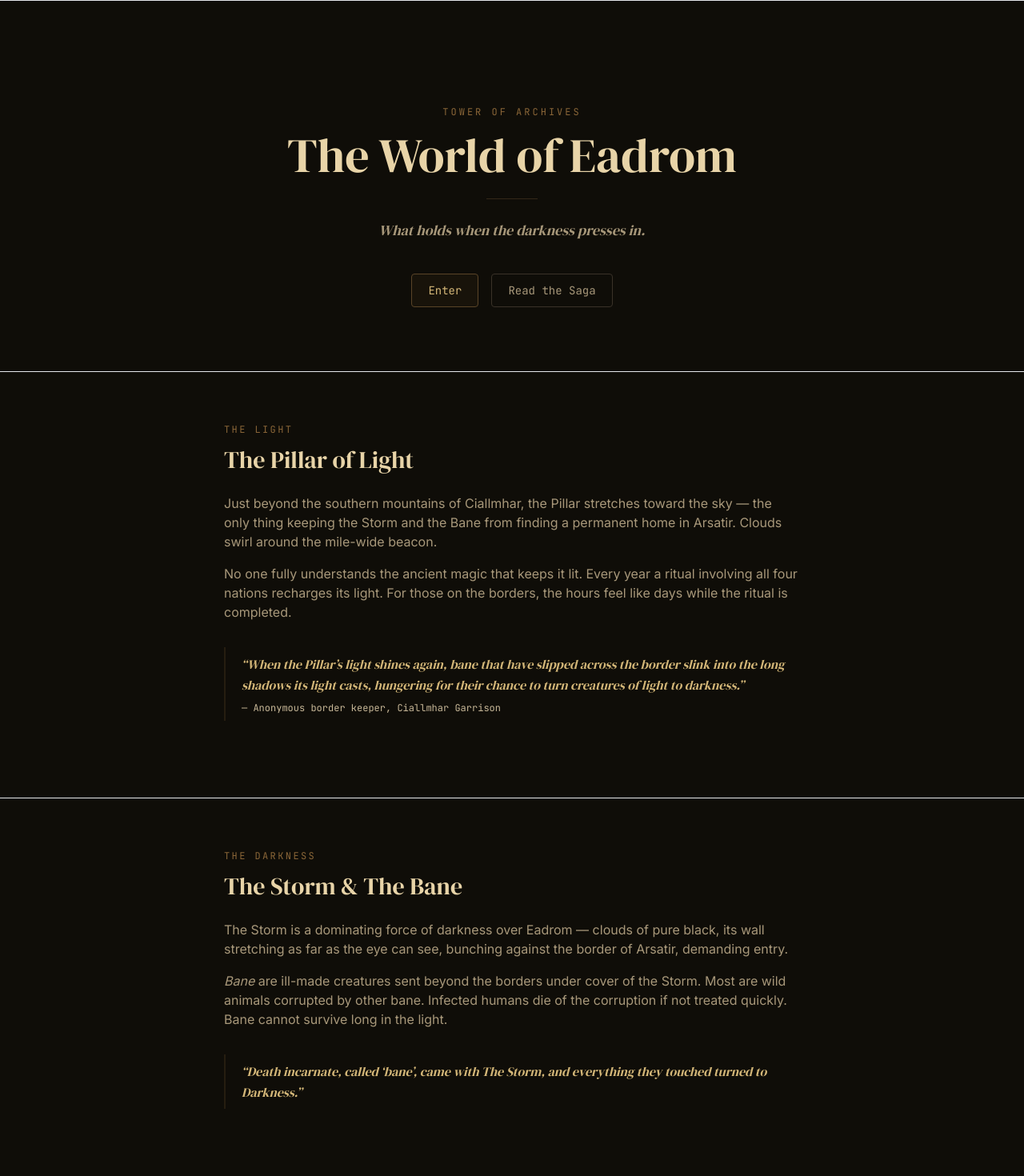
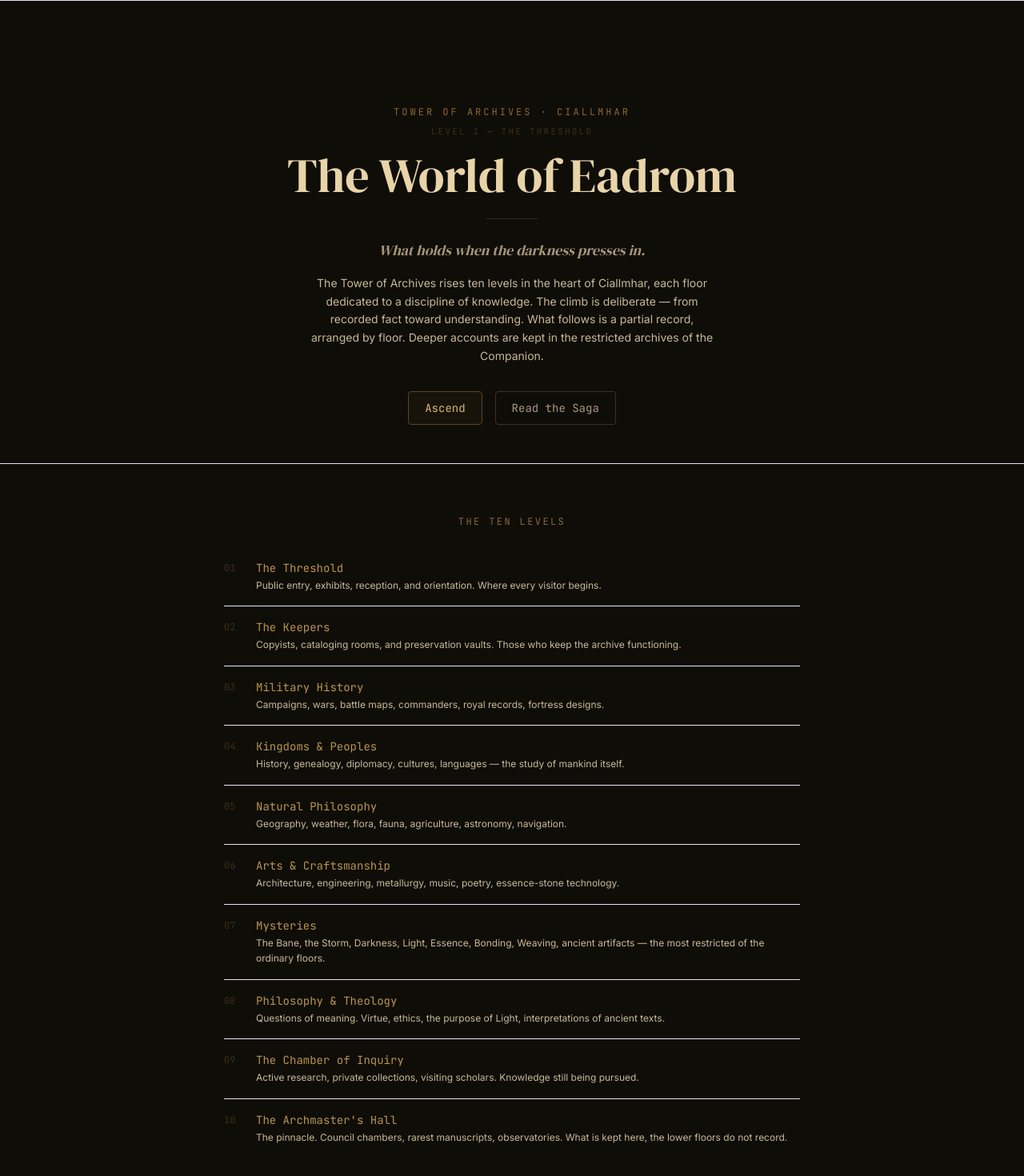
Before and after one commit to naurm/darkland-saga-website, a Next.js app: page /world-of-eadrom in a window 1280 px wide. Shown: the part 60-1530 px from the top of the page at 80% size. Built offline with nearby package versions, Linux system fonts and the light colour scheme.

Commit message:
Restructure World of Eadrom as Tower of Archives: page flows as an ascent through the ten levels. Each lore section tagged with its floor. Overview section maps all levels. Coda points to Companion Archive for deeper records.

```diff
--- a/app/world-of-eadrom/page.tsx
+++ b/app/world-of-eadrom/page.tsx
@@ -1,11 +1,29 @@
 import Link from "next/link"
+
+const floors = [
+  { level: 1, name: "The Threshold", desc: "Public entry, exhibits, reception, and orientation. Where every visitor begins." },
+  { level: 2, name: "The Keepers", desc: "Copyists, cataloging rooms, and preservation vaults. Those who keep the archive functioning." },
+  { level: 3, name: "Military History", desc: "Campaigns, wars, battle maps, commanders, royal records, fortress designs." },
+  { level: 4, name: "Kingdoms & Peoples", desc: "History, genealogy, diplomacy, cultures, languages — the study of mankind itself." },
+  { level: 5, name: "Natural Philosophy", desc: "Geography, weather, flora, fauna, agriculture, astronomy, navigation." },
+  { level: 6, name: "Arts & Craftsmanship", desc: "Architecture, engineering, metallurgy, music, poetry, essence-stone technology." },
+  { level: 7, name: "Mysteries", desc: "The Bane, the Storm, Darkness, Light, Essence, Bonding, Weaving, ancient artifacts — the most restricted of the ordinary floors." },
+  { level: 8, name: "Philosophy & Theology", desc: "Questions of meaning. Virtue, ethics, the purpose of Light, interpretations of ancient texts." },
+  { level: 9, name: "The Chamber of Inquiry", desc: "Active research, private collections, visiting scholars. Knowledge still being pursued." },
+  { level: 10, name: "The Archmaster's Hall", desc: "The pinnacle. Council chambers, rarest manuscripts, observatories. What is kept here, the lower floors do not record." },
+]
 
 export default function WorldOfEadromPage() {
   return (
     <>
-      {/* Chamber 1: Threshold */}
-      <section className="mx-auto max-w-4xl px-6 pt-32 pb-20 text-center">
-        <p className="font-mono text-xs uppercase tracking-[0.25em] text-ember-500 mb-4">Tower of Archives</p>
+      {/* Level 1 — The Threshold */}
+      <section className="mx-auto max-w-4xl px-6 pt-32 pb-12 text-center">
+        <p className="font-mono text-xs uppercase tracking-[0.25em] text-ember-500 mb-2">
+          Tower of Archives &middot; Ciallmhar
+        </p>
+        <p className="font-mono text-[11px] uppercase tracking-[0.2em] text-ember-700 mb-4">
+          Level 1 &mdash; The Threshold
+        </p>
         <h1 className="font-display text-4xl sm:text-5xl md:text-6xl text-ember-200 leading-tight text-balance">
           The World of Eadrom
         </h1>
@@ -13,15 +31,49 @@ export default function WorldOfEadromPage() {
         <p className="mt-6 text-lg text-parchment-400 leading-relaxed max-w-xl mx-auto font-display italic">
           What holds when the darkness presses in.
         </p>
-        <div className="mt-10 flex flex-col sm:flex-row items-center justify-center gap-4">
-          <Link href="#the-pillar" className="inline-flex items-center gap-2 rounded border border-ember-600 bg-ember-700/20 px-5 py-2.5 font-mono text-sm text-ember-300 hover:bg-ember-700/40 transition-all">Enter</Link>
+        <p className="mt-4 text-sm text-parchment-500 max-w-lg mx-auto leading-relaxed">
+          The Tower of Archives rises ten levels in the heart of Ciallmhar, each floor dedicated
+          to a discipline of knowledge. The climb is deliberate — from recorded fact toward
+          understanding. What follows is a partial record, arranged by floor. Deeper accounts
+          are kept in the restricted archives of the Companion.
+        </p>
+        <div className="mt-8 flex flex-col sm:flex-row items-center justify-center gap-4">
+          <Link href="#floor-overview" className="inline-flex items-center gap-2 rounded border border-ember-600 bg-ember-700/20 px-5 py-2.5 font-mono text-sm text-ember-300 hover:bg-ember-700/40 transition-all">Ascend</Link>
           <Link href="/books" className="inline-flex items-center gap-2 rounded border border-parchment-700 px-5 py-2.5 font-mono text-sm text-parchment-400 hover:border-ember-700 hover:text-ember-300 transition-all">Read the Saga</Link>
         </div>
       </section>
 
-      {/* The Pillar of Light */}
+      {/* Tower Overview */}
+      <section id="floor-overview" className="border-t border-ember-dim/40">
+        <div className="mx-auto max-w-3xl px-6 py-16">
+          <p className="font-mono text-xs uppercase tracking-[0.2em] text-ember-500 mb-6 text-center">
+            The Ten Levels
+          </p>
+          <div className="space-y-0">
+            {floors.map((floor, i) => (
+              <div
+                key={floor.level}
+                className={`flex gap-4 py-4 ${
+                  i < floors.length - 1 ? "border-b border-ember-dim/20" : ""
+                }`}
+              >
+                <span className="font-mono text-xs text-ember-700 w-6 flex-shrink-0 pt-0.5">
+                  {String(floor.level).padStart(2, "0")}
+                </span>
+                <div>
+                  <p className="font-mono text-sm text-ember-400">{floor.name}</p>
+                  <p className="text-xs text-parchment-500 mt-0.5 leading-relaxed">{floor.desc}</p>
+                </div>
+              </div>
+            ))}
+          </div>
+        </div>
+      </section>
+
+      {/* Level 3 — Military History: The Pillar of Light */}
       <section id="the-pillar" className="border-t border-ember-dim/40">
         <div className="mx-auto max-w-3xl px-6 py-16">
+          <p className="font-mono text-[11px] uppercase tracking-[0.2em] text-ember-600 mb-1">Level 3 &mdash; Military History</p>
           <p className="font-mono text-xs uppercase tracking-[0.2em] text-ember-500 mb-3">The Light</p>
           <h2 className="font-display text-2xl sm:text-3xl text-ember-200 mb-6">The Pillar of Light</h2>
           <div className="space-y-4 text-sm sm:text-base text-parchment-400 leading-relaxed">
@@ -35,24 +87,10 @@ export default function WorldOfEadromPage() {
         </div>
       </section>
 
-      {/* The Storm & The Bane */}
-      <section className="border-t border-ember-dim/40">
-        <div className="mx-auto max-w-3xl px-6 py-16">
-          <p className="font-mono text-xs uppercase tracking-[0.2em] text-ember-500 mb-3">The Darkness</p>
-          <h2 className="font-display text-2xl sm:text-3xl text-ember-200 mb-6">The Storm &amp; The Bane</h2>
-          <div className="space-y-4 text-sm sm:text-base text-parchment-400 leading-relaxed">
-            <p>The Storm is a dominating force of darkness over Eadrom — clouds of pure black, its wall stretching as far as the eye can see, bunching against the border of Arsatir, demanding entry.</p>
-            <p><em>Bane</em> are ill-made creatures sent beyond the borders under cover of the Storm. Most are wild animals corrupted by other bane. Infected humans die of the corruption if not treated quickly. Bane cannot survive long in the light.</p>
-          </div>
-          <blockquote className="my-8 border-l-2 border-ember-700/50 pl-5 py-2">
-            <p className="font-display text-base text-ember-300 italic leading-relaxed">&ldquo;Death incarnate, called &lsquo;bane&rsquo;, came with The Storm, and everything they touched turned to Darkness.&rdquo;</p>
-          </blockquote>
-        </div>
-      </section>
-
-      {/* The Four Nations */}
+      {/* Level 4 — Kingdoms & Peoples: The Four Nations */}
       <section className="border-t border-ember-dim/40">
         <div className="mx-auto max-w-4xl px-6 py-16">
+          <p className="font-mono text-[11px] uppercase tracking-[0.2em] text-ember-600 mb-1">Level 4 &mdash; Kingdoms &amp; Peoples</p>
           <p className="font-mono text-xs uppercase tracking-[0.2em] text-ember-500 mb-3">Arsatir</p>
           <h2 className="font-display text-2xl sm:text-3xl text-ember-200 mb-8">The Four Nations</h2>
           <div className="grid gap-6 md:grid-cols-2">
@@ -84,41 +122,12 @@ export default function WorldOfEadromPage() {
         </div>
       </section>
 
-      {/* Magic System */}
-      <section className="border-t border-ember-dim/40">
-        <div className="mx-auto max-w-3xl px-6 py-16">
-          <p className="font-mono text-xs uppercase tracking-[0.2em] text-ember-500 mb-3">The Weave</p>
-          <h2 className="font-display text-2xl sm:text-3xl text-ember-200 mb-6">Essence Magic</h2>
-          <div className="space-y-4 text-sm sm:text-base text-parchment-400 leading-relaxed">
-            <p>Essence stones are found at locations of extreme elemental intensity. Each stone attunes to the element of its origin. To use a stone&rsquo;s power, one must <em>bond</em> with it — through prolonged contact, deliberate concentration, or using an already-bonded stone as a bridge.</p>
-            <p>Weaving requires concentration and practice. Each element demands a different mindset:</p>
-          </div>
-          <div className="mt-6 grid gap-3 sm:grid-cols-2">
-            <div className="rounded border border-ember-dim bg-parchment-900/30 p-4">
-              <p className="font-mono text-xs uppercase tracking-[0.1em] text-ember-400">Fire</p>
-              <p className="text-sm text-parchment-400 mt-1 leading-relaxed">Precision and discipline. Fire creates, it does not merely manipulate.</p>
-            </div>
-            <div className="rounded border border-ember-dim bg-parchment-900/30 p-4">
-              <p className="font-mono text-xs uppercase tracking-[0.1em] text-ember-400">Earth</p>
-              <p className="text-sm text-parchment-400 mt-1 leading-relaxed">Making whole. Healing, protecting, building. Keeping things intact.</p>
-            </div>
-            <div className="rounded border border-ember-dim bg-parchment-900/30 p-4">
-              <p className="font-mono text-xs uppercase tracking-[0.1em] text-ember-400">Wind</p>
-              <p className="text-sm text-parchment-400 mt-1 leading-relaxed">Openness. Working with the flow. Creativity and expansion.</p>
-            </div>
-            <div className="rounded border border-ember-dim bg-parchment-900/30 p-4">
-              <p className="font-mono text-xs uppercase tracking-[0.1em] text-ember-400">Water</p>
-              <p className="text-sm text-parchment-400 mt-1 leading-relaxed">Trust. Exploration, discovery, bravery to face what lies ahead.</p>
-            </div>
-          </div>
-        </div>
-      </section>
-
-      {/* Notable Figures */}
+      {/* Level 4 (continued) — Kingdoms & Peoples: Notable Figures */}
       <section className="border-t border-ember-dim/40 bg-parchment-900/20">
         <div className="mx-auto max-w-4xl px-6 py-16">
-          <p className="font-mono text-xs uppercase tracking-[0.2em] text-ember-500 mb-3">The Archive</p>
-          <h2 className="font-display text-2xl sm:text-3xl text-ember-200 mb-2">Notable Figures</h2>
+          <p className="font-mono text-[11px] uppercase tracking-[0.2em] text-ember-600 mb-1">Level 4 &mdash; Kingdoms &amp; Peoples</p>
+          <p className="font-mono text-xs uppercase tracking-[0.2em] text-ember-500 mb-3">Notable Figures</p>
+          <h2 className="font-display text-2xl sm:text-3xl text-ember-200 mb-2">Biographical Records</h2>
           <p className="text-sm text-parchment-500 mb-8 max-w-lg">Fragments recovered from field notes, archival records, and banehunter journals.</p>
           <div className="grid gap-6 md:grid-cols-2">
             <div className="rounded border border-ember-dim bg-parchment-950/50 p-5">
@@ -149,11 +158,66 @@ export default function WorldOfEadromPage() {
         </div>
       </section>
 
-      {/* Coda */}
+      {/* Level 6 — Arts & Craftsmanship: Essence Magic */}
+      <section className="border-t border-ember-dim/40">
+        <div className="mx-auto max-w-3xl px-6 py-16">
+          <p className="font-mono text-[11px] uppercase tracking-[0.2em] text-ember-600 mb-1">Level 6 &mdash; Arts &amp; Craftsmanship</p>
+          <p className="font-mono text-xs uppercase tracking-[0.2em] text-ember-500 mb-3">The Weave</p>
+          <h2 className="font-display text-2xl sm:text-3xl text-ember-200 mb-6">Essence Magic</h2>
+          <div className="space-y-4 text-sm sm:text-base text-parchment-400 leading-relaxed">
+            <p>Essence stones are found at locations of extreme elemental intensity. Each stone attunes to the element of its origin. To use a stone&rsquo;s power, one must <em>bond</em> with it — through prolonged contact, deliberate concentration, or using an already-bonded stone as a bridge.</p>
+            <p>Weaving requires concentration and practice. Each element demands a different mindset:</p>
+          </div>
+          <div className="mt-6 grid gap-3 sm:grid-cols-2">
+            <div className="rounded border border-ember-dim bg-parchment-900/30 p-4">
+              <p className="font-mono text-xs uppercase tracking-[0.1em] text-ember-400">Fire</p>
+              <p className="text-sm text-parchment-400 mt-1 leading-relaxed">Precision and discipline. Fire creates, it does not merely manipulate.</p>
+            </div>
+            <div className="rounded border border-ember-dim bg-parchment-900/30 p-4">
+              <p className="font-mono text-xs uppercase tracking-[0.1em] text-ember-400">Earth</p>
+              <p className="text-sm text-parchment-400 mt-1 leading-relaxed">Making whole. Healing, protecting, building. Keeping things intact.</p>
+            </div>
+
+<div className="rounded border border-ember-dim bg-parchment-900/30 p-4">
+              <p className="font-mono text-xs uppercase tracking-[0.1em] text-ember-400">Wind</p>
+              <p className="text-sm text-parchment-400 mt-1 leading-relaxed">Openness. Working with the flow. Creativity and expansion.</p>
+            </div>
+            <div className="rounded border border-ember-dim bg-parchment-900/30 p-4">
+              <p className="font-mono text-xs uppercase tracking-[0.1em] text-ember-400">Water</p>
+              <p className="text-sm text-parchment-400 mt-1 leading-relaxed">Trust. Exploration, discovery, bravery to face what lies ahead.</p>
+            </div>
+          </div>
+        </div>
+      </section>
+
+      {/* Level 7 — Mysteries: The Storm & The Bane */}
+      <section className="border-t border-ember-dim/40">
+        <div className="mx-auto max-w-3xl px-6 py-16">
+          <p className="font-mono text-[11px] uppercase tracking-[0.2em] text-ember-600 mb-1">Level 7 &mdash; Mysteries</p>
+          <p className="font-mono text-xs uppercase tracking-[0.2em] text-ember-500 mb-3">The Darkness</p>
+          <h2 className="font-display text-2xl sm:text-3xl text-ember-200 mb-6">The Storm &amp; The Bane</h2>
+          <div className="space-y-4 text-sm sm:text-base text-parchment-400 leading-relaxed">
+            <p>The Storm is a dominating force of darkness over Eadrom — clouds of pure black, its wall stretching as far as the eye can see, bunching against the border of Arsatir, demanding entry.</p>
+            <p><em>Bane</em> are ill-made creatures sent beyond the borders under cover of the Storm. Most are wild animals corrupted by other bane. Infected humans die of the corruption if not treated quickly. Bane cannot survive long in the light.</p>
+          </div>
+          <blockquote className="my-8 border-l-2 border-ember-700/50 pl-5 py-2">
+            <p className="font-display text-base text-ember-300 italic leading-relaxed">&ldquo;Death incarnate, called &lsquo;bane&rsquo;, came with The Storm, and everything they touched turned to Darkness.&rdquo;</p>
+          </blockquote>
+        </div>
+      </section>
+
+      {/* Coda — The edge of knowledge */}
       <section className="border-t border-ember-dim/40">
         <div className="mx-auto max-w-3xl px-6 py-16 text-center">
           <div className="mx-auto h-px w-12 bg-ember-600/30 mb-8" />
+          <p className="font-mono text-[11px] uppercase tracking-[0.2em] text-ember-600 mb-4">Level 10 &mdash; The Archmaster&rsquo;s Hall</p>
           <blockquote className="font-display text-xl sm:text-2xl text-ember-300 italic leading-relaxed text-balance">&ldquo;There is more here than I can fully see yet.&rdquo;</blockquote>
+          <p className="mt-6 text-sm text-parchment-500 max-w-md mx-auto leading-relaxed">
+            Higher still, the Archmaster&rsquo;s Hall sits beneath a lantern of cut glass and iron. What knowledge is kept there, no record in these lower floors can say.
+          </p>
+          <p className="mt-6 text-sm text-parchment-500 max-w-md mx-auto leading-relaxed">
+            Deeper records — restricted archives, field notes, and uncovered fragments — are preserved in the <Link href="/companion" className="text-ember-400 hover:text-emberglow-bright transition-colors underline underline-offset-4 decoration-ember-700/50">Companion Archive</Link>.
+          </p>
           <div className="mt-10 flex flex-col sm:flex-row items-center justify-center gap-4">
             <Link href="/books" className="inline-flex items-center gap-2 rounded border border-ember-600 bg-ember-700/20 px-6 py-3 font-mono text-sm text-ember-300 hover:bg-ember-700/40 hover:text-emberglow-bright transition-all">
               Begin Reading Darkness Kindled
@@ -163,7 +227,7 @@ export default function WorldOfEadromPage() {
             </Link>
           </div>
           <div className="mt-8">
-            <p className="font-mono text-xs text-parchment-600 leading-relaxed">The Darkland Saga &middot; Tower of Archives &middot; Colophon</p>
+            <p className="font-mono text-xs text-parchment-600 leading-relaxed">The Darkland Saga &middot; Tower of Archives &middot; Ciallmhar</p>
           </div>
         </div>
       </section>
```
